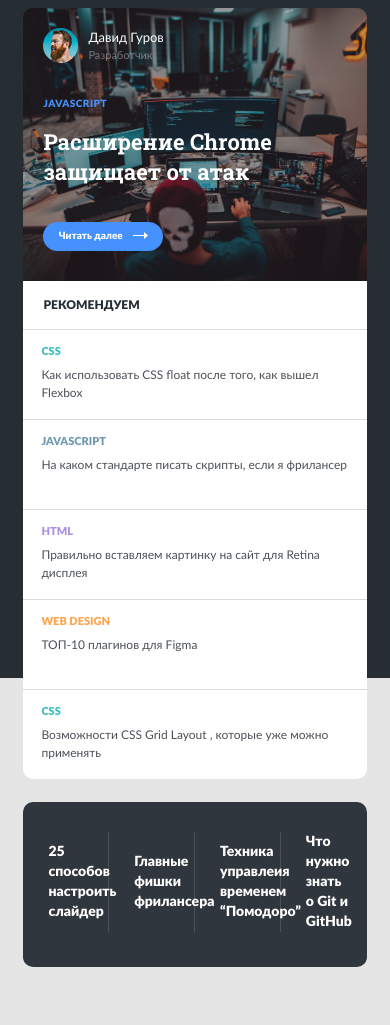
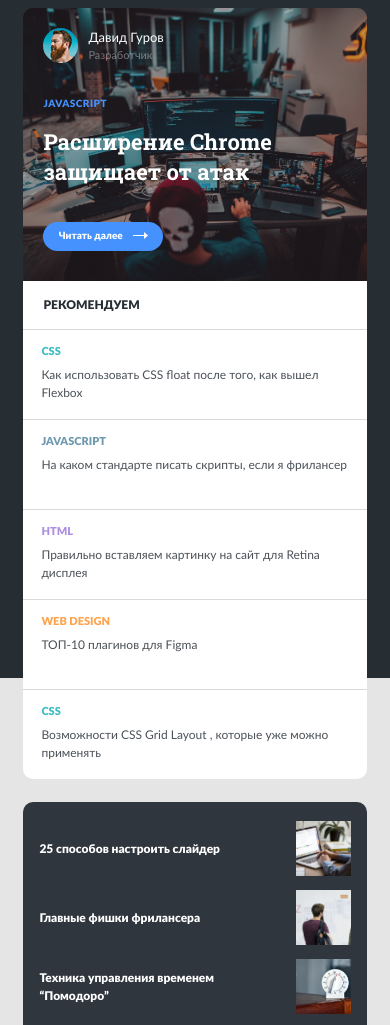
Before and after one commit to mar-roman/universal, a plain HTML site: page index.html in a window 390 px wide. Shown: the part 57-1082 px from the top of the page. Before the commit the page ends 1054 px from the top, so only its background shows below. Drawn offline with Linux system fonts and the light colour scheme; files whose address does not match are found by name.

Commit message:
Create: responsive for features

```diff
--- a/index.html
+++ b/index.html
@@ -116,7 +116,7 @@
         </div>
         <!-- /.feature -->
         <div class="feature">
-          <h2 class="feature__title">Техника управлеия временем “Помодоро”</h2>
+          <h2 class="feature__title">Техника управления временем “Помодоро”</h2>
           <div class="feature__image">
             <img src="img/feature-3.png" alt="feature-3">
           </div>
--- a/sass/_media.sass
+++ b/sass/_media.sass
@@ -14,6 +14,20 @@
     &-recommendations
       &__item
         height: 120px
+  .features
+    &-wrapper
+      padding: 25px 0 30px
+  .feature
+    padding-left: 16px
+    padding-right: 16px
+    &__title
+      width: 140px
+      margin: 0 10px 0 0
+      font-size: 13px
+      line-height: 18px
+    &__image
+      width: 55px
+      height: 55px
 @media (max-width: 992px)
   .container
     max-width: 720px
@@ -64,6 +78,23 @@
       &__text
         font-size: 12px
         line-height: 18px
+  .features
+    &-wrapper
+      flex-wrap: wrap
+      padding: 15px 0 20px
+  .feature
+    width: 50%
+    padding-top: 8px
+    padding-bottom: 8px
+    &:nth-child(2)
+      border-right: none
+    &__title
+      width: 200px
+      font-size: 14px
+      line-height: 20px
+    &__image
+      width: 60px
+      height: 60px
 @media (max-width: 767px)
   .container
     max-width: 576px
@@ -98,6 +129,19 @@
         width: 140px
         font-size: 12px
         line-height: 18px
+  .features
+    &-wrapper
+      padding: 12px 0 17px
+  .feature
+    padding-top: 7px
+    padding-bottom: 7px
+    &__title
+      width: 180px
+      font-size: 13px
+      line-height: 20px
+    &__image
+      width: 55px
+      height: 55px
 @media (max-width: 576px)
   .container
     max-width: 88%
@@ -122,6 +166,20 @@
       width: 100%
       &__item
         height: 70px
+  .features
+    &-wrapper
+      padding: 12px 20px 17px
+  .feature
+    width: 100%
+    display: flex
+    justify-content: space-between
+    &:nth-child(n)
+      border-right: none
+    &__title
+      width: 65%
+    &__image
+      width: 55px
+      height: 55px
 @media (max-width: 575px)
   .container
     max-width: 88%
@@ -148,3 +206,10 @@
         margin-bottom: 15px
       &__item
         height: 90px
+  .features
+    &-wrapper
+      padding: 12px 0 17px
+  .feature
+    &__title
+      font-size: 12px
+      line-height: 18px
--- a/sass/blocks/_features.sass
+++ b/sass/blocks/_features.sass
@@ -28,5 +28,4 @@
     height: 65px
     object-fit: cover
     img
-      width: 100%
       height: 100%
```
Also changed, not shown: css/style.css, 1 other file.
